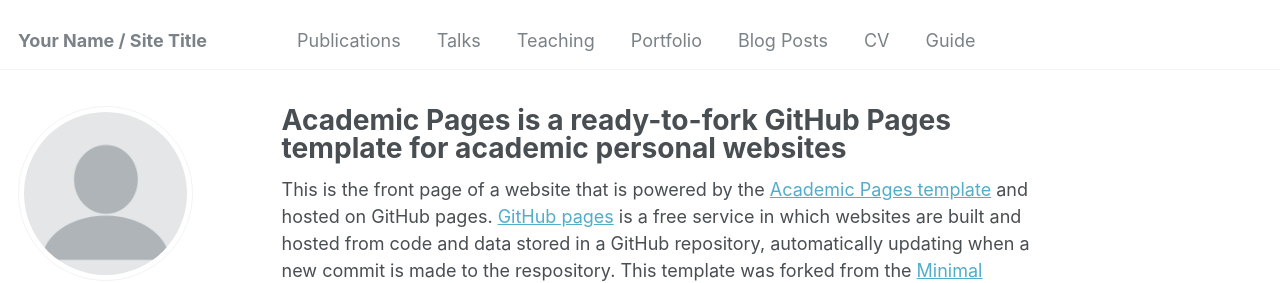
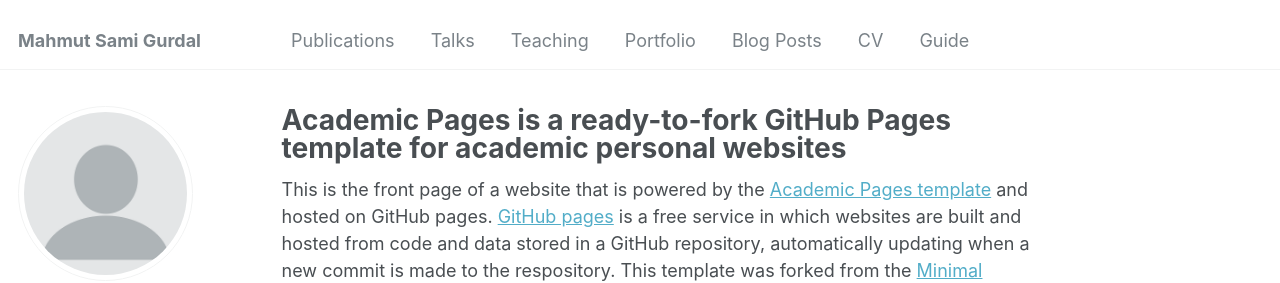
Before and after one commit to mahmutgurdal/mahmutgurdal.github.io, a Jekyll site: the page built from _pages/about.md, in a window 1280 px wide. Shown: the top 283 px of the page. Built offline with Jekyll 4.4.1, drawn with Linux system fonts in a browser that asks for light colours; some web fonts are replaced.

Commit message:
Update _config.yml

```diff
--- a/_config.yml
+++ b/_config.yml
@@ -8,7 +8,7 @@
 
 # Basic Site Settings
 locale                   : "en-US"
-title                    : "Your Name / Site Title"
+title                    : "Mahmut Sami Gurdal"
 title_separator          : "-"
 name                     : &name "Your Name"
 description              : &description "personal description"
```
